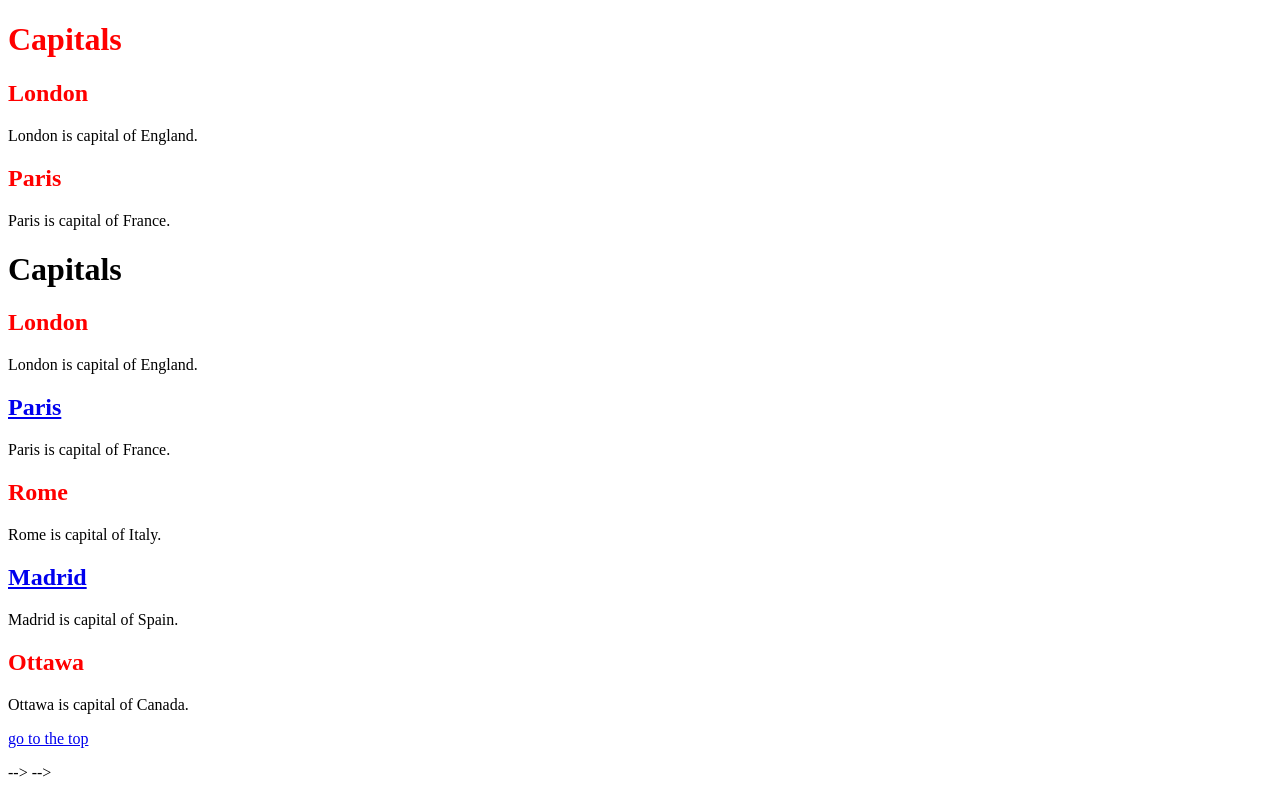
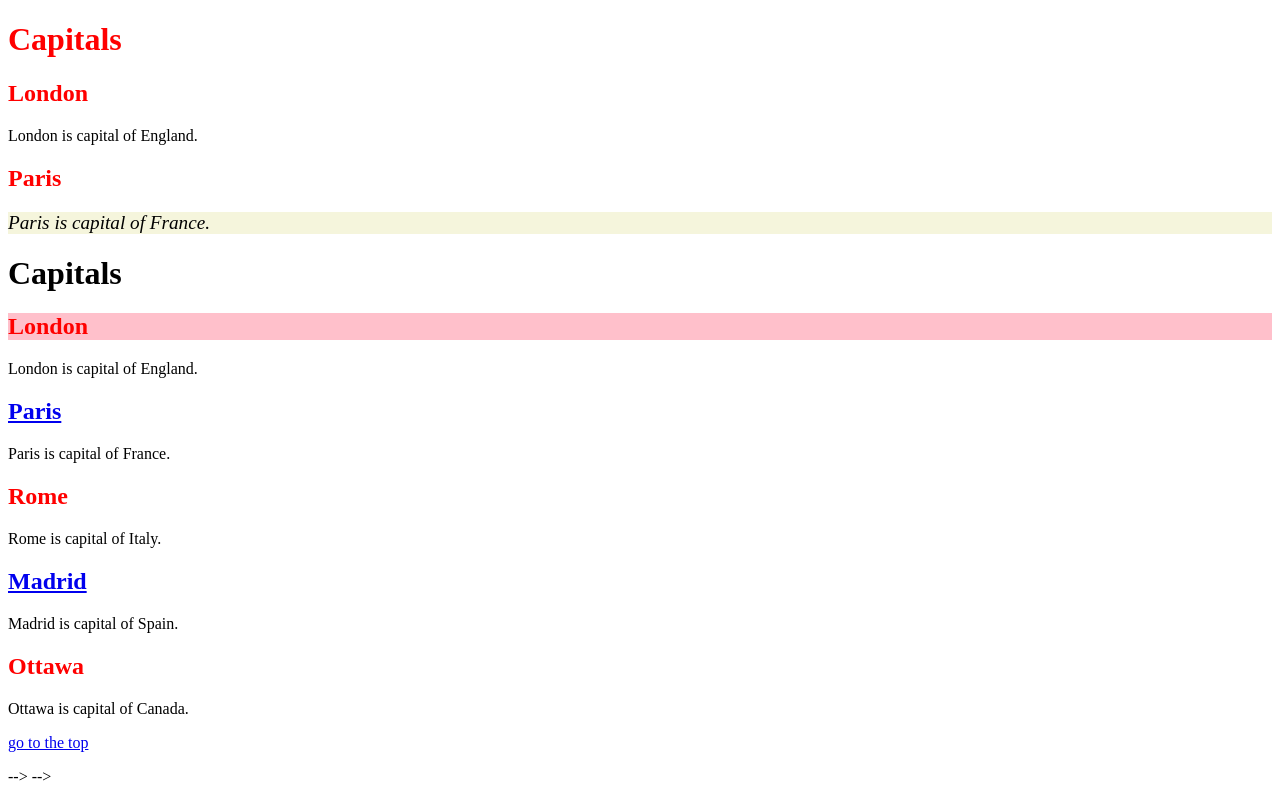
Before and after one commit to tolu1988/week5, a plain HTML site: page index.html in a window 1280 px wide. Drawn offline with Linux system fonts and the light colour scheme.

Commit message:
second-p background colour added

```diff
--- a/mycss/stylesheet.css
+++ b/mycss/stylesheet.css
@@ -2,6 +2,12 @@
 color: red;
 }
 
-.paris-paragraph{
-    color: beige;
+
+#paragraph-background{
+    background-color:beige;
+    font-size: larger;
+    font-style: italic;
 }
+#heading-background{
+    background-color: pink;
+}
```
